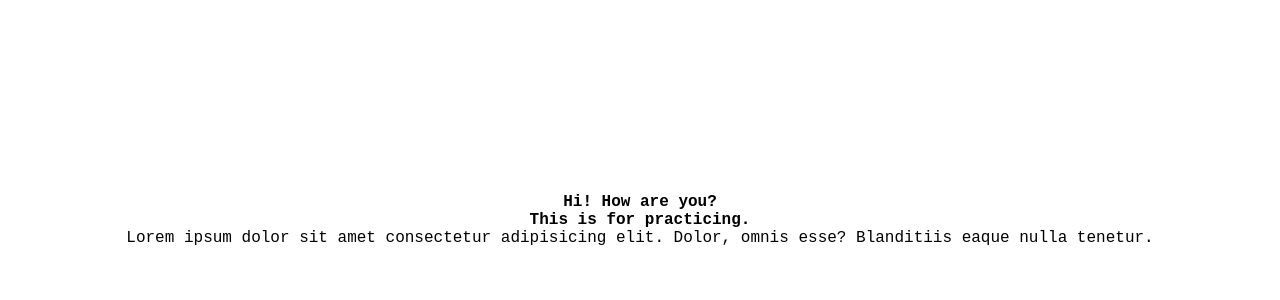
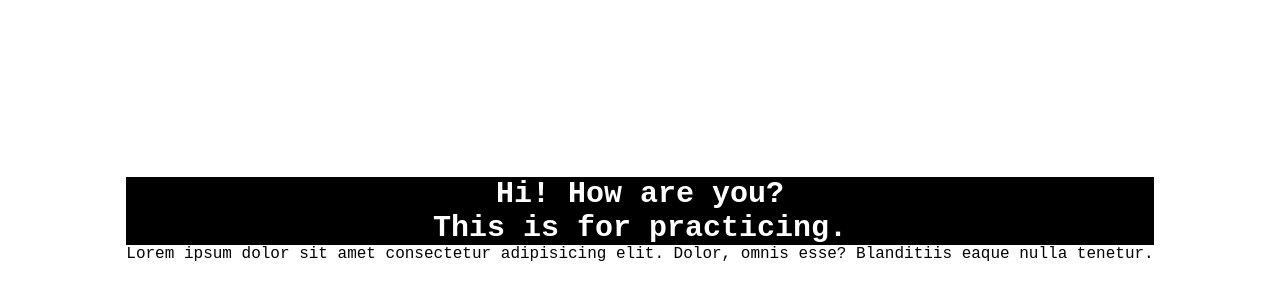
Before and after one commit to Mohammed-Faysal/Responsive-Design, a plain HTML site: page index.html in a window 1280 px wide. Shown: the part 180-480 px from the top of the page. Drawn offline with Linux system fonts and the light colour scheme.

Commit message:
This is second commit

```diff
--- a/style.css
+++ b/style.css
@@ -15,3 +15,9 @@ body{
 .container{
     text-align: center;
 }
+
+h4{
+    background: #000;
+    color: #fff;
+    font-size: 30px;
+}
```
